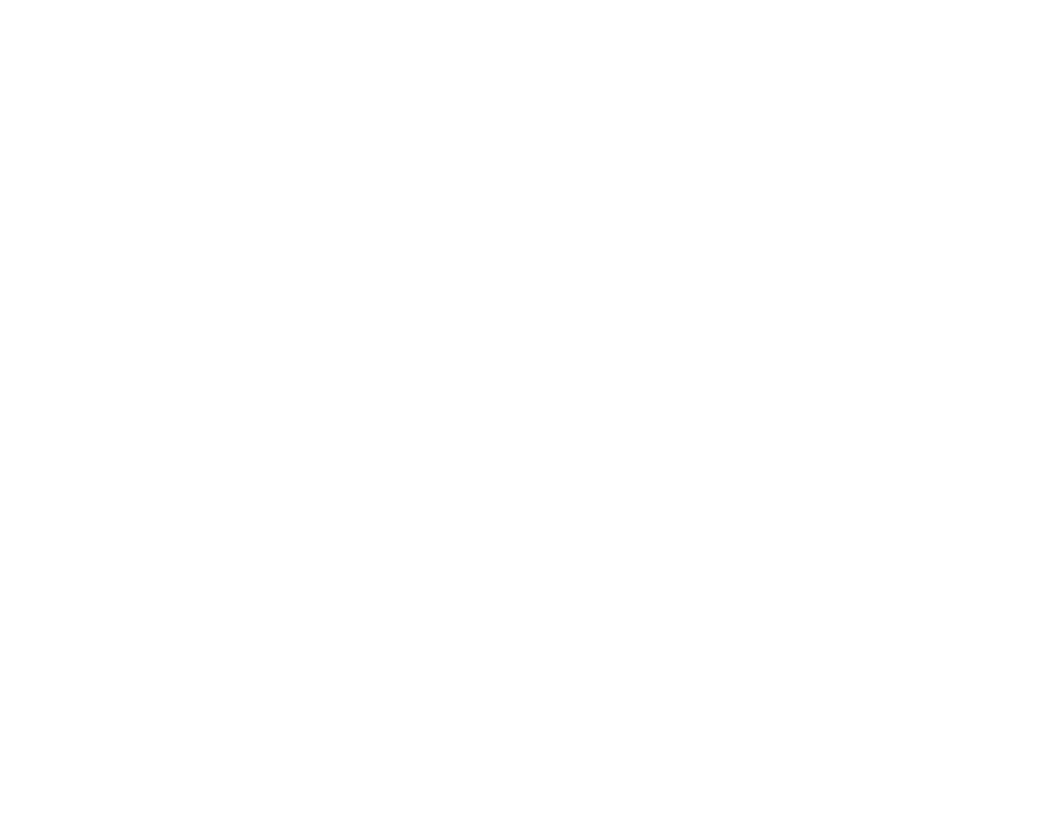
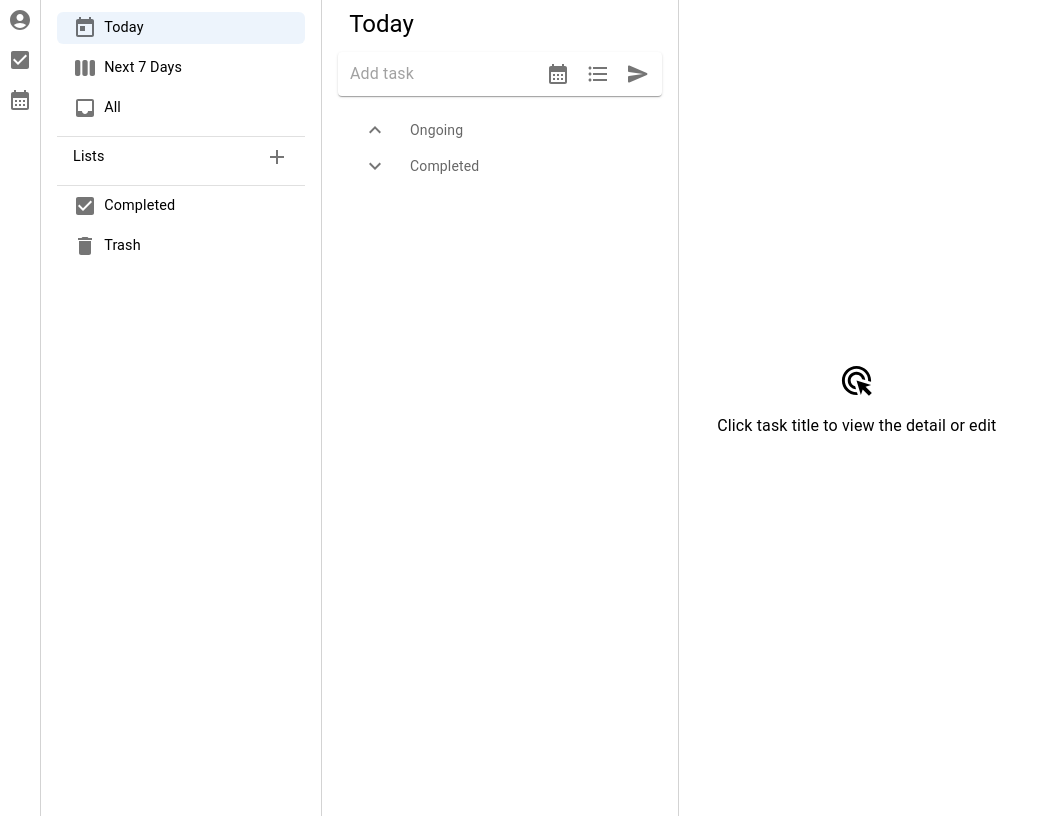
Before and after one commit to Renfu-Li/Tick, a React (Vite) app in the folder frontend-tick/: page /lists in a window 1280 px wide. Before the commit this address had no page. Shown: the whole page, without its empty margins (0-1049 px from the left). Built offline with nearby package versions, Linux system fonts and the light colour scheme.

Commit message:
feat: add navigating functionality to side bar

```diff
--- a/frontend-tick/src/App.jsx
+++ b/frontend-tick/src/App.jsx
@@ -1,4 +1,4 @@
-import Home from "./pages/Home.jsx";
+import ToDoLists from "./pages/ToDoLists.jsx";
 import { Route, Routes } from "react-router-dom";
 import User from "./pages/User.jsx";
 import CalendarView from "./pages/CalendarView.jsx";
@@ -24,16 +24,10 @@
           element={<User token={token} setToken={setToken}></User>}
         ></Route>
 
-        {/* <Route
-          path="/home"
-          element={<Home token={token} setToken={setToken}></Home>}
-        ></Route>
-        <Route path="/calendar" element={<CalendarView></CalendarView>}></Route> */}
-
         <Route element={<SideBar setToken={setToken}></SideBar>}>
           <Route
-            path="/home"
-            element={<Home token={token} setToken={setToken}></Home>}
+            path="/lists"
+            element={<ToDoLists token={token} setToken={setToken}></ToDoLists>}
           ></Route>
           <Route
             path="/calendar"
--- a/frontend-tick/src/components/SideBar.jsx
+++ b/frontend-tick/src/components/SideBar.jsx
@@ -1,4 +1,4 @@
-import { Box, IconButton, Menu, MenuItem, Stack } from "@mui/material";
+import { IconButton, Menu, MenuItem, Stack } from "@mui/material";
 import AccountCircleIcon from "@mui/icons-material/AccountCircle";
 import { useState } from "react";
 import { Link, Outlet } from "react-router-dom";
@@ -48,11 +48,11 @@
           </MenuItem>
         </Menu>
 
-        <IconButton>
+        <IconButton component={Link} to={"/lists"}>
           <CheckBoxIcon></CheckBoxIcon>
         </IconButton>
 
-        <IconButton>
+        <IconButton component={Link} to={"/calendar"}>
           <CalendarMonthIcon></CalendarMonthIcon>
         </IconButton>
       </Stack>
```
Also changed, not shown: frontend-tick/src/pages/ToDoLists.jsx (renamed from frontend-tick/src/pages/Home.jsx, +3 -4 lines).
